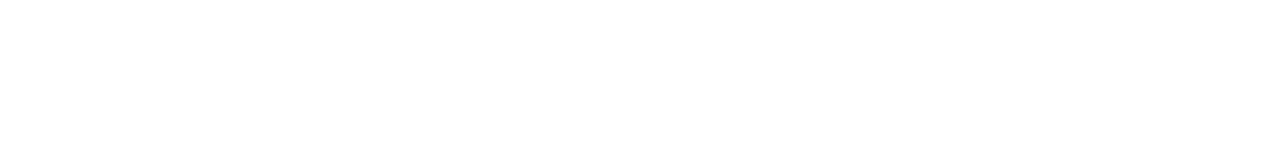
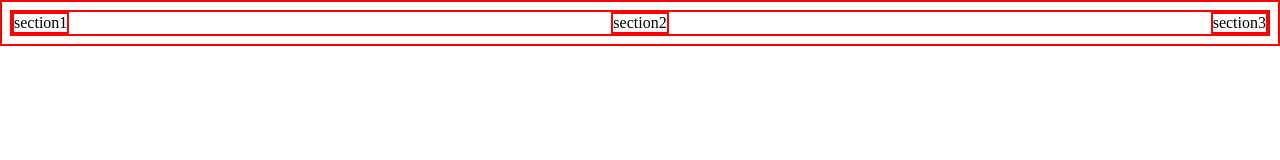
Before and after one commit to BenHolden010/RockPaperScissors, a plain HTML site: page RockPaperScissors/index.html in a window 1280 px wide. Drawn offline with Linux system fonts and the light colour scheme.

Commit message:
Add 3 Sections

```diff
--- a/RockPaperScissors/index.html
+++ b/RockPaperScissors/index.html
@@ -3,10 +3,20 @@
 <head>
   <meta charset="UTF-8">
   <meta http-equiv="X-UA-Compatible" content="IE=edge">
+  <link rel="stylesheet" href="./styles.css">
   <meta name="viewport" content="width=device-width, initial-scale=1.0">
-  <title>Document</title>
+  <title>Rock Paper Scissors</title>
 </head>
 <body>
+  <section>section1
 
+  </section>
+  <section>section2
+
+  </section>
+  <section>section3
+
+  </section>
+  <script type="text/javascript" src="main.js"></script>
 </body>
 </html>
--- a/RockPaperScissors/styles.css
+++ b/RockPaperScissors/styles.css
@@ -0,0 +1,9 @@
+* {
+  border: 2px solid red
+}
+
+body {
+  display: flex;
+  flex-direction: row;
+  justify-content: space-between;
+}
```
